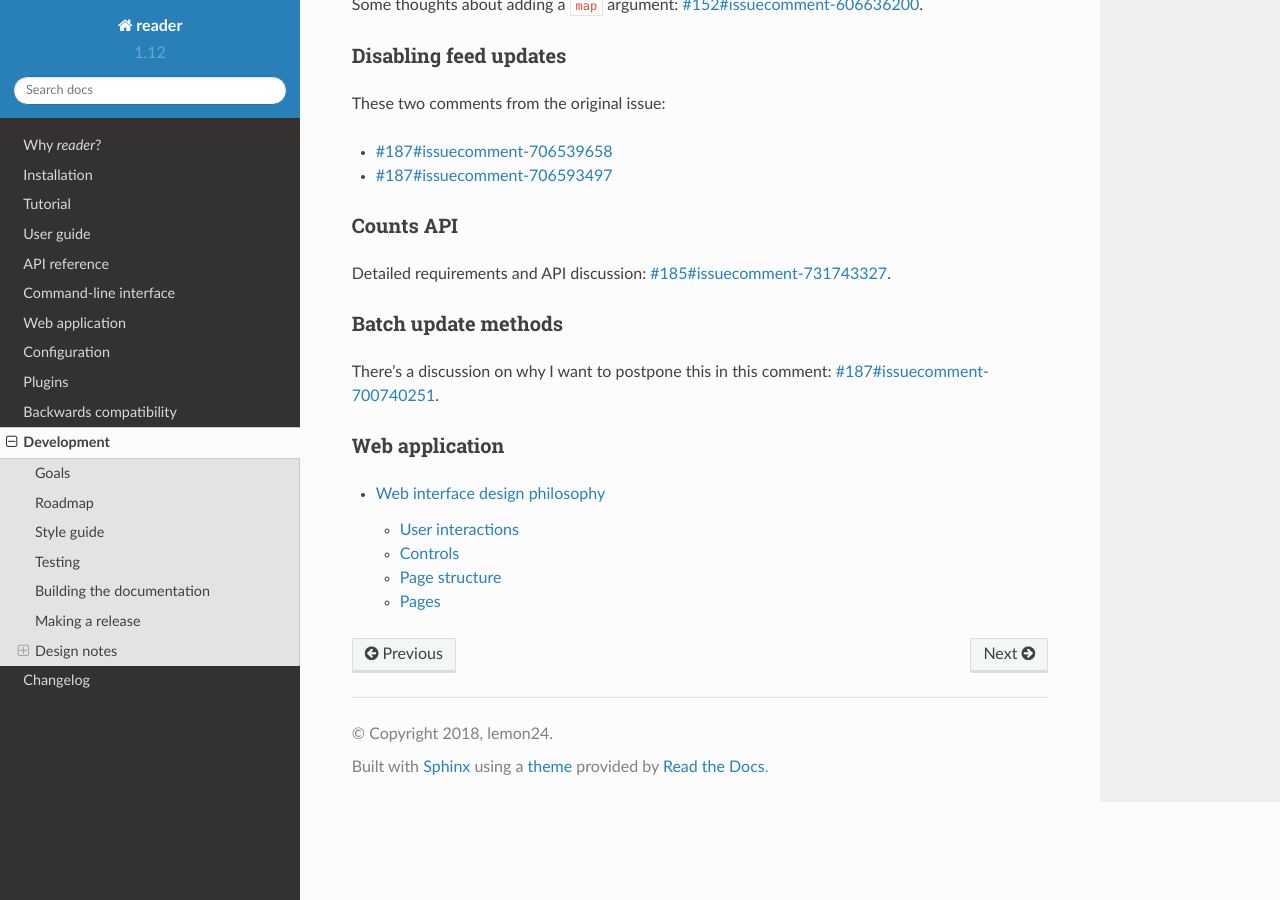
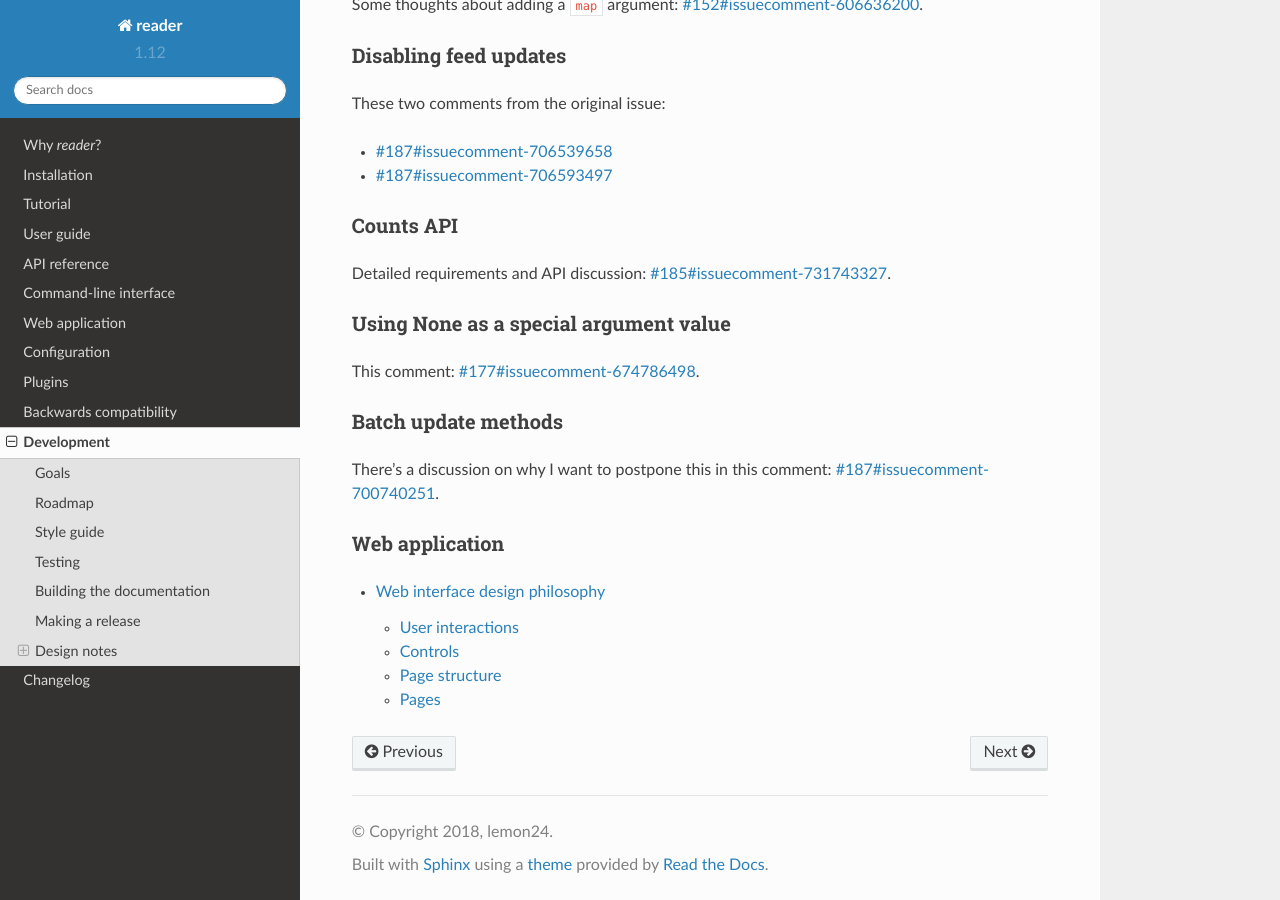
Before and after one commit to Alcides1123/reader, a Sphinx documentation site: the page built from docs/dev.rst, in a window 1280 px wide and 900 px high, scrolled down 4933 px. Built offline with Sphinx 7.4.7 and the Read the Docs theme 2.0.0, drawn with Linux system fonts in a browser that asks for light colours.

Commit message:
Update dev.rst

```diff
--- a/docs/dev.rst
+++ b/docs/dev.rst
@@ -260,6 +260,12 @@ Counts API
 Detailed requirements and API discussion: :issue:`185#issuecomment-731743327`.
 
 
+Using None as a special argument value
+~~~~~~~~~~~~~~~~~~~~~~~~~~~~~~~~~~~~~~
+
+This comment: :issue:`177#issuecomment-674786498`.
+
+
 Batch update methods
 ~~~~~~~~~~~~~~~~~~~~
 
```
